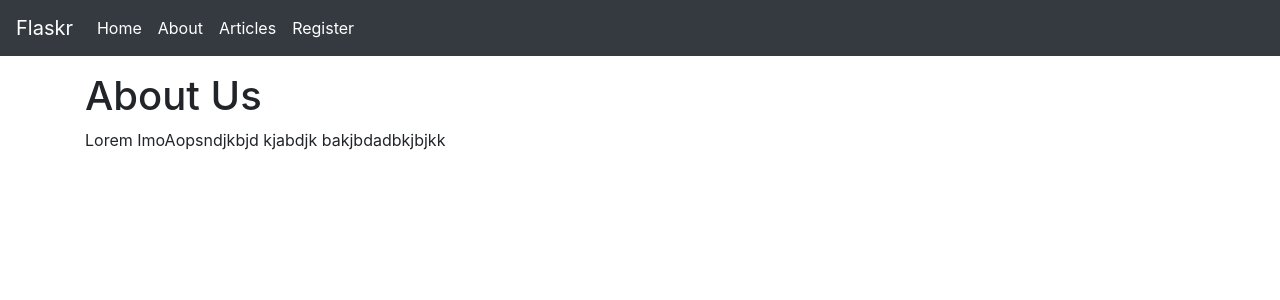
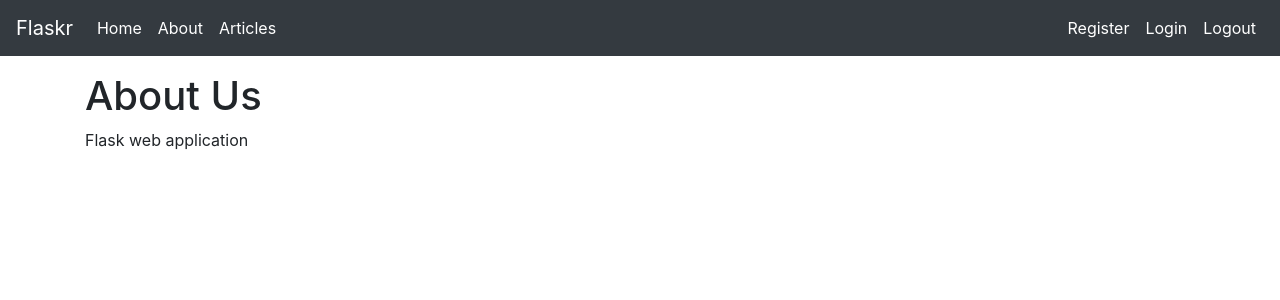
Before and after one commit to albertoiur/Flask-Blog-App, a Flask app: page /about in a window 1280 px wide. Shown: the top 300 px of the page. Run offline with Flask 2, Linux system fonts and the light colour scheme; some libraries are stand-ins or nearby versions.

Commit message:
logout added

```diff
--- a/app.py
+++ b/app.py
@@ -18,6 +18,7 @@ mysql = MySQL(app)
 
 Articles = Articles()
 
+# Home page
 @app.route('/')
 def index():
 	return render_template('home.html')
@@ -35,6 +36,7 @@ def article(id):
 	return render_template('article.html', id=id)
 
 
+# User registration class
 class RegisterForm(Form):
 	name = StringField('Name', [validators.Length(min=1, max=50)])
 	username = StringField('Username', [validators.Length(min=4, max=25)])
@@ -46,6 +48,7 @@ class RegisterForm(Form):
 	confirm = PasswordField('confirm password')
 
 
+# User registration
 @app.route('/register', methods=['GET', 'POST'])
 def register():
 	form = RegisterForm(request.form)
@@ -92,13 +95,32 @@ def login():
 
 			# compare hash with entered hash
 			if sha256_crypt.verify(passwordEntered, correctPassword):
-				app.logger.info('Password matched!')
+				session['logged_in'] = True
+				session['username'] = username
+
+				flash('You are now logged in', 'success')
+				return redirect(url_for('dashboard'))
 			else:
-				app.logger.info('incorrect password')
+				error = 'Invalid login'
+				return render_template('login.html', error=error)
 		else:
-			app.logger.info('ERROR: no such user exists')
+			error = 'Username not found'
+			return render_template('login.html', error=error)
 
 	return render_template('login.html')
+
+
+# log out
+@app.route('/logout')
+def logout():
+	session.clear
+	flash('Successfully logged out', 'success')
+	return redirect(url_for('login'))
+
+
+@app.route('/dashboard')
+def dashboard():
+	return render_template('dashboard.html')
 
 
 if __name__ == '__main__':
--- a/templates/about.html
+++ b/templates/about.html
@@ -1,7 +1,6 @@
 {% extends 'layout.html' %}
 
 {% block body %}
-	<br><br><br>
 	<h1>About Us</h1>
-	<p>Lorem ImoAopsndjkbjd kjabdjk bakjbdadbkjbjkk</p>
+	<p>Flask web application</p>
 {% endblock %}
--- a/templates/article.html
+++ b/templates/article.html
@@ -1,6 +1,5 @@
 {% extends 'layout.html' %}
 {% block body %}
-	<br><br><br>
 	<h1>{{id}}</h1>
 
 {% endblock %}
--- a/templates/articles.html
+++ b/templates/articles.html
@@ -1,9 +1,8 @@
 {% extends 'layout.html' %}
 
 {% block body %}
-	<br><br><br>
 	<h1>Articles</h1>
-
+	<br>
 	<ul class="list-group">
 	{% for article in articles %}
 		<li class="list-group-item"><a href="article/{{article.id}}">{{article.title}}</a></li>
--- /dev/null
+++ b/templates/dashboard.html
@@ -0,0 +1,6 @@
+{% extends 'layout.html' %}
+{% block body %}
+
+	<h1>Dashboard <small>Welcome {{session.username}}</small></h1>
+
+{% endblock %}
--- a/templates/home.html
+++ b/templates/home.html
@@ -2,7 +2,6 @@
 
 {% block body %}
 	<div class="jumbotron text-center">
-		<br>
 		<h1>Welcome to Flaskr</h1>
 		<p class="lead">Built using the Flask framework for Python</p>
 	</div>
--- a/templates/includes/_messages.html
+++ b/templates/includes/_messages.html
@@ -1,3 +1,5 @@
+<br><br><br>
+
 {% with messages = get_flashed_messages(with_categories=true) %}
 	{% if messages %}
 		{% for category, message in messages %}
@@ -5,3 +7,11 @@
 		{% endfor %}
 	{% endif %}
 {% endwith %}
+
+{% if error %}
+	<div class="alert alert-danger">{{error}}</div>
+{% endif %}
+
+{% if msg %}
+	<div class="alert alert-success">{{msg}}</div>
+{% endif %}
--- a/templates/includes/_navbar.html
+++ b/templates/includes/_navbar.html
@@ -15,10 +15,19 @@
           <li class="nav-item active">
             <a class="nav-link" href="/articles">Articles <span class="sr-only">(current)</span></a>
           </li>
-          <li class="nav-item active">
+        </ul>
+
+        <ul class="navbar-nav ml-auto">
+          <li class="nav-item active ml-auto">
             <a class="nav-link" href="/register">Register <span class="sr-only">(current)</span></a>
           </li>
+          <li class="nav-item active">
+            <a class="nav-link" href="/login">Login <span class="sr-only">(current)</span></a>
+          </li>
+          <li class="nav-item active ml-auto">
+            <a class="nav-link" href="/logout">Logout <span class="sr-only">(current)</span></a>
+          </li>
+        </ul>
 
-        </ul>
       </div>
     </nav>
--- a/templates/login.html
+++ b/templates/login.html
@@ -1,7 +1,6 @@
 {% extends 'layout.html' %}
 
 {% block body %}
-	<br><br><br><br>
 	<h1>Login</h1>
 	{% include 'includes/_messages.html' %}
 	<form action="" method="POST">
--- a/templates/register.html
+++ b/templates/register.html
@@ -1,7 +1,6 @@
 {% extends 'layout.html' %}
 
 {% block body %}
-	<br><br><br><br>
 	<h1> Register </h1>
 	{% from "includes/_formhelpers.html" import render_field %}
 	<br>
```
